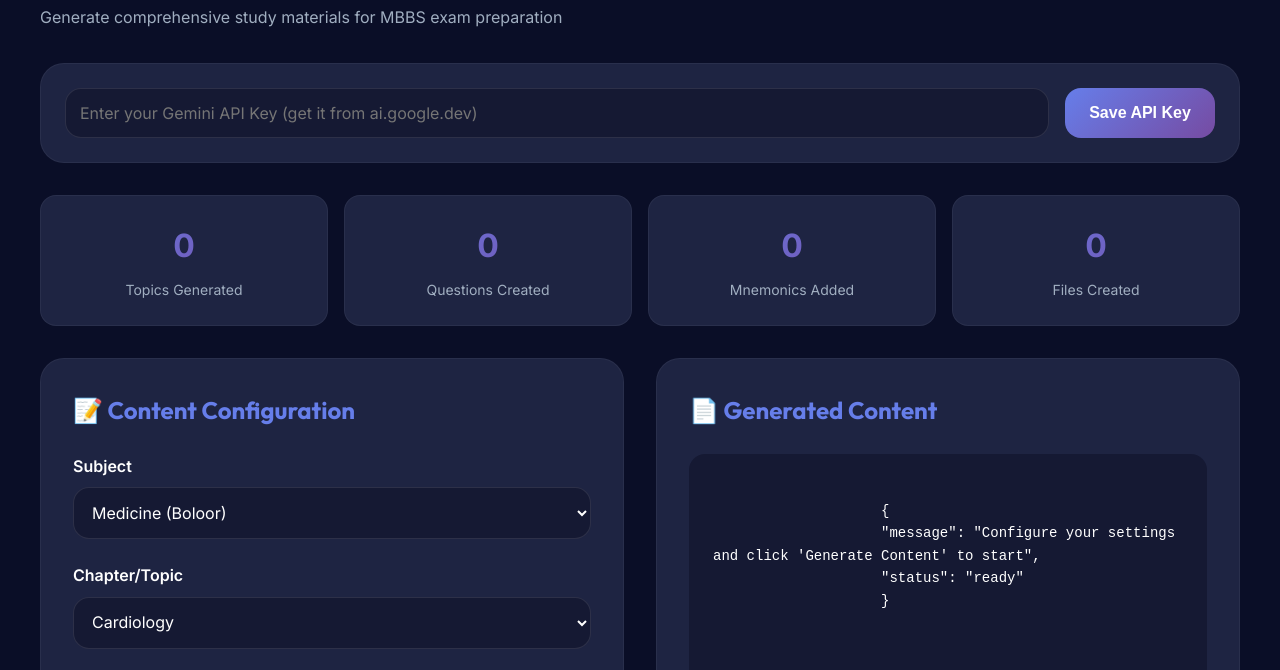
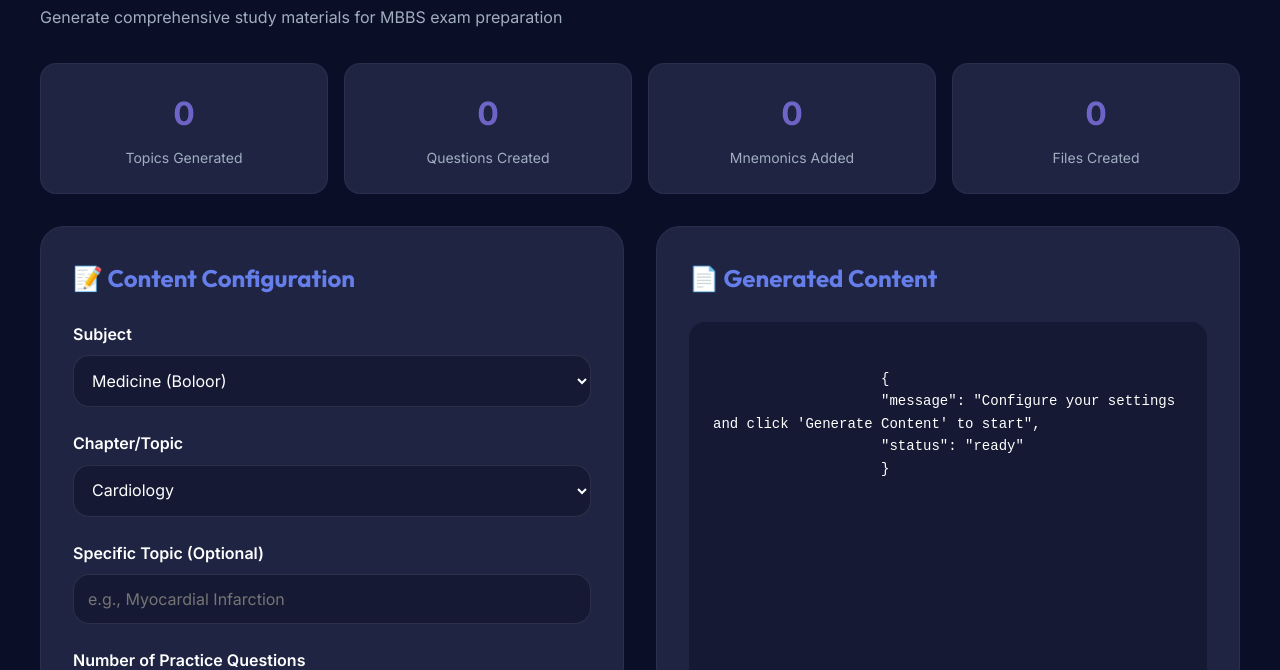
Before and after one commit to mfmqazi/mehraab, a plain HTML site: page content-generator.html in a window 1280 px wide. Shown: the part 99-769 px from the top of the page. Drawn offline with Linux system fonts and the light colour scheme.

Commit message:
Remove API key input - backend handles authentication

```diff
--- a/content-generator.html
+++ b/content-generator.html
@@ -225,24 +225,6 @@
             margin-top: 0.5rem;
         }
 
-        .api-key-input {
-            display: flex;
-            gap: 1rem;
-            margin-bottom: 2rem;
-            padding: 1.5rem;
-            background: var(--bg-tertiary);
-            border-radius: var(--radius-lg);
-            border: 1px solid rgba(255, 255, 255, 0.05);
-        }
-
-        .api-key-input input {
-            flex: 1;
-        }
-
-        .api-key-input button {
-            flex: 0 0 auto;
-            width: 150px;
-        }
 
         .success-message {
             background: rgba(72, 187, 120, 0.1);
@@ -289,11 +271,6 @@
         <h1>🤖 AI Content Generator</h1>
         <p class="subtitle">Generate comprehensive study materials for MBBS exam preparation</p>
 
-        <!-- API Key Input -->
-        <div class="api-key-input">
-            <input type="password" id="apiKey" placeholder="Enter your Gemini API Key (get it from ai.google.dev)">
-            <button onclick="saveApiKey()">Save API Key</button>
-        </div>
 
         <!-- Statistics -->
         <div class="stats">
```
